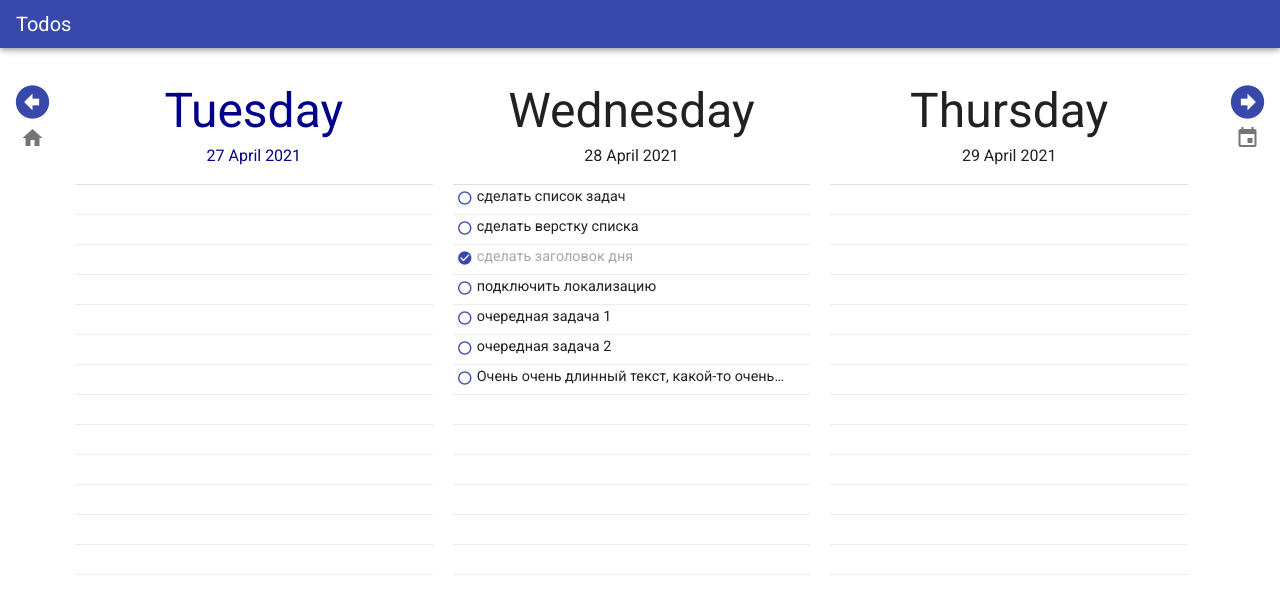
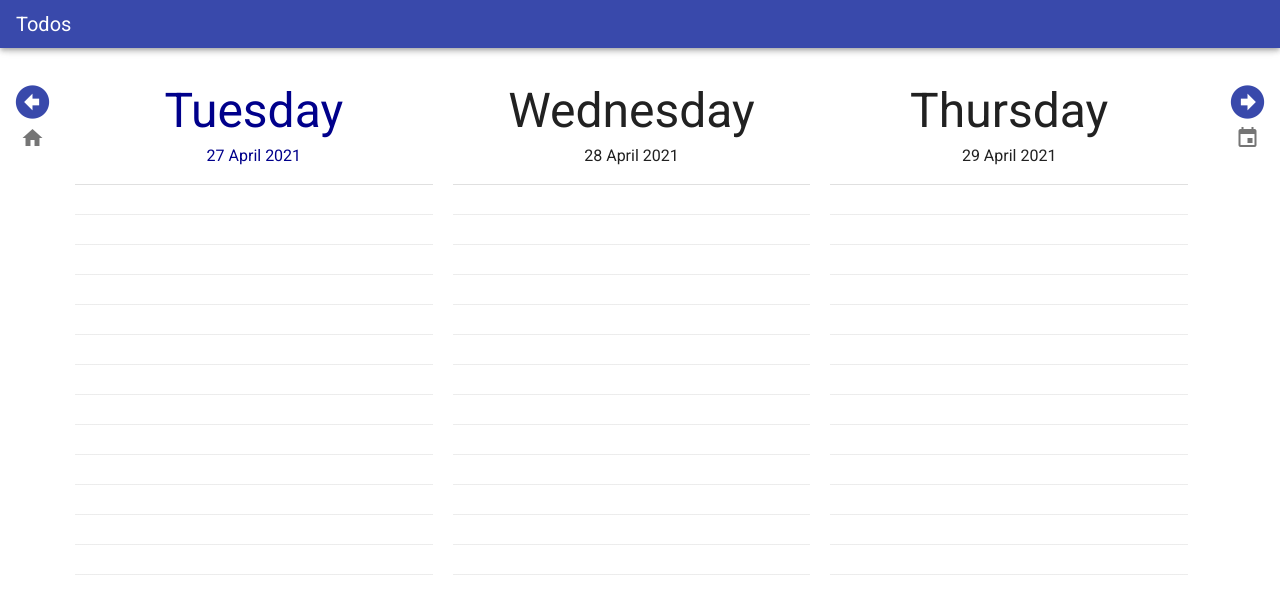
Before and after one commit to menyalin/todo_app_client, a Vue app: page / in a window 1280 px wide. Shown: the top 614 px of the page. Built offline with nearby package versions, Linux system fonts and the light colour scheme.

Commit message:
add task form, change item styles

```diff
--- a/src/components/todos/carusel/taskItem.vue
+++ b/src/components/todos/carusel/taskItem.vue
@@ -1,6 +1,10 @@
 <template>
   <div class="row-wrapper">
-    <div v-if="isEditable">
+    <div v-if="isEditable" class="item-row">
+      <div class="px-1">
+        <v-icon small color="error"> mdi-pencil </v-icon>
+      </div>
+
       <input
         ref="task_input"
         @keyup.enter="saveItem"
@@ -8,18 +12,21 @@
         @keyup.esc="cancelEditItem"
         class="task-input"
         :value="inputValue"
-        autofocus
       />
     </div>
     <div
       v-else
-      @dblclick="editItem"
       class="item-row"
-      @click="completeTask"
       @mouseenter="showBtn = true"
       @mouseleave="showBtn = false"
     >
-      <div class="px-1">
+      <div
+        class="px-1"
+        @click.exact="completeTask"
+        :style="{
+          cursor: 'pointer',
+        }"
+      >
         <v-icon small color="primary" v-if="task.completed">
           mdi-check-circle
         </v-icon>
@@ -38,9 +45,12 @@
               'content-hover': hover && !task.completed,
             }"
             ref="content_text"
+            @dblclick="openForm"
+            @click.ctrl="editItem"
             @mouseenter="contentHover"
             @mouseleave="closeTooltip"
           >
+            <div></div>
             {{ task.content }}
           </div>
         </template>
@@ -62,8 +72,14 @@
   </div>
 </template>
 <script>
-import { mapActions } from "vuex";
+import { mapActions, mapMutations } from "vuex";
 export default {
+  props: {
+    task: {
+      type: Object,
+      required: true,
+    },
+  },
   data() {
     return {
       showBtn: false,
@@ -75,12 +91,16 @@ export default {
   },
   methods: {
     ...mapActions(["updateTaskContent", "changeTaskStatus", "removeTask"]),
+    ...mapMutations(["openTaskForm"]),
     editItem() {
       this.inputValue = this.task.content;
       this.isEditable = true;
       this.$nextTick(() => {
         this.$refs.task_input.focus();
       });
+    },
+    openForm() {
+      this.openTaskForm();
     },
     contentHover() {
       const el = this.$refs.content_text;
@@ -94,9 +114,11 @@ export default {
       this.showTooltip = false;
     },
     completeTask() {
-      this.changeTaskStatus({
-        taskId: this.task.id,
-        status: !this.task.completed,
+      this.$nextTick(() => {
+        this.changeTaskStatus({
+          taskId: this.task.id,
+          status: !this.task.completed,
+        });
       });
     },
     removeHandler() {
@@ -113,12 +135,6 @@ export default {
       });
     },
   },
-  props: {
-    task: {
-      type: Object,
-      required: true,
-    },
-  },
 };
 </script>
 <style scoped>
@@ -128,25 +144,29 @@ export default {
 }
 .task-input {
   width: 100%;
+  height: 100%;
   font-size: 0.9rem;
   appearance: none;
   outline: 0;
   box-shadow: none;
+  vertical-align: bottom;
 }
 .item-row {
   display: flex;
   flex-wrap: nowrap;
   align-items: center;
-  align-content: center;
   width: 100%;
+  height: 100%;
 }
 .content {
   transition: all ease-in-out 0.3s;
-  white-space: nowrap; /* Отменяем перенос текста */
-  overflow: hidden; /* Обрезаем содержимое */
-  text-overflow: ellipsis; /* Многоточие */
+  white-space: nowrap;
+  overflow: hidden;
+  text-overflow: ellipsis;
   font-size: 0.9rem;
   flex: 1 1 100%;
+
+  vertical-align: bottom;
 }
 .content-hover {
   font-weight: 600;
@@ -157,6 +177,7 @@ export default {
 .row-wrapper {
   overflow: hidden;
   width: 100%;
+  height: 100%;
 }
 .completed {
   opacity: 0.4;
--- a/src/components/todos/index.vue
+++ b/src/components/todos/index.vue
@@ -30,6 +30,7 @@
         :slideCount="slidesOnScreen"
         :caruselWidth="caruselWidth"
       />
+      <app-task-form />
     </div>
 
     <div class="control-column">
@@ -58,12 +59,13 @@
 <script>
 import { mapGetters, mapMutations } from "vuex";
 import sidePanel from "./sidePanel.vue";
+import appTaskForm from "./taskForm";
 
 import appDateSelector from "./dateSelector";
 import appCarusel from "./carusel";
 
 export default {
-  components: { sidePanel, appCarusel, appDateSelector },
+  components: { sidePanel, appCarusel, appDateSelector, appTaskForm },
   name: "Todos_layout",
   data() {
     return {
--- /dev/null
+++ b/src/components/todos/taskForm/index.vue
@@ -0,0 +1,58 @@
+<template>
+  <v-dialog
+    v-model="isFormOfTaskVisible"
+    persistent
+    @click:outside="outsideClick"
+    @keydown.esc="pressEsc"
+    max-width="500"
+  >
+    <v-card>
+      <v-card-title class="headline"> form_task_title </v-card-title>
+
+      <v-card-text>
+        <v-text-field label="task_content" hide-details="" />
+        <v-checkbox label="completed" />
+      </v-card-text>
+
+      <v-card-actions>
+        <v-spacer></v-spacer>
+
+        <v-btn color="green darken-1" text @click="cancelHandler">
+          Cancel
+        </v-btn>
+
+        <v-btn color="green darken-1" text @click="saveHandler"> Save </v-btn>
+      </v-card-actions>
+    </v-card>
+  </v-dialog>
+</template>
+<script>
+import { mapGetters, mapMutations } from "vuex";
+export default {
+  name: "taskForm",
+  data() {
+    return {
+      dialog: true,
+    };
+  },
+  computed: {
+    ...mapGetters(["isFormOfTaskVisible"]),
+  },
+  methods: {
+    ...mapMutations(["closeTaskForm"]),
+    cancelHandler() {
+      this.closeTaskForm();
+    },
+    saveHandler() {
+      this.dialog = false;
+    },
+    outsideClick() {
+      this.closeTaskForm();
+    },
+    pressEsc() {
+      this.closeTaskForm();
+    },
+  },
+};
+</script>
+<style></style>
--- a/src/router/index.js
+++ b/src/router/index.js
@@ -2,7 +2,7 @@ import Vue from "vue";
 import VueRouter from "vue-router";
 
 const todos = () => import("../components/todos");
-
+const taskForm = () => import("../components/todos/taskForm");
 Vue.use(VueRouter);
 
 const routes = [
@@ -10,6 +10,11 @@ const routes = [
     path: "/",
     name: "todos",
     component: todos,
+  },
+  {
+    path: "/test",
+    name: "test",
+    component: taskForm,
   },
 ];
 
--- a/src/store/todos.js
+++ b/src/store/todos.js
@@ -24,6 +24,7 @@ const setTodoDays = (baseDate = "", dayCount = 1) => {
 
 export default {
   state: {
+    isFormOfTaskVisible: false,
     slideDirection: null,
     moveableTaskId: null,
     currentDate: moment(),
@@ -31,49 +32,49 @@ export default {
     tasks: [
       {
         id: 1,
-        date: "2021-04-28",
+        date: "2021-04-30",
         content: "сделать список задач",
         completed: false,
         order: 0,
       },
       {
         id: 2,
-        date: "2021-04-28",
+        date: "2021-04-30",
         content: "сделать верстку списка",
         completed: false,
         order: 1,
       },
       {
         id: 3,
-        date: "2021-04-28",
+        date: "2021-04-30",
         content: "сделать заголовок дня",
         completed: true,
         order: 2,
       },
       {
         id: 4,
-        date: "2021-04-28",
+        date: "2021-04-30",
         content: "подключить локализацию",
         completed: false,
         order: 3,
       },
       {
         id: 5,
-        date: "2021-04-28",
+        date: "2021-04-30",
         content: "очередная задача 1",
         completed: false,
         order: 4,
       },
       {
         id: 6,
-        date: "2021-04-28",
+        date: "2021-04-30",
         content: "очередная задача 2",
         completed: false,
         order: 5,
       },
       {
         id: 7,
-        date: "2021-04-28",
+        date: "2021-04-30",
         content:
           "Очень очень длинный текст, какой-то очень сложной, практически не выполнимой задачи",
         completed: false,
@@ -138,6 +139,12 @@ export default {
       let editableTask = state.tasks.find((item) => item.id === taskId);
       editableTask.completed = status;
     },
+    openTaskForm(state) {
+      state.isFormOfTaskVisible = true;
+    },
+    closeTaskForm(state) {
+      state.isFormOfTaskVisible = false;
+    },
   },
   actions: {
     initTodoDays({ commit }, count) {
@@ -197,6 +204,7 @@ export default {
     },
   },
   getters: {
+    isFormOfTaskVisible: ({ isFormOfTaskVisible }) => isFormOfTaskVisible,
     currentDate: ({ currentDate }) => currentDate,
     todosDays: ({ todosDays }) => todosDays,
     moveableTaskId: ({ moveableTaskId }) => moveableTaskId,
```
